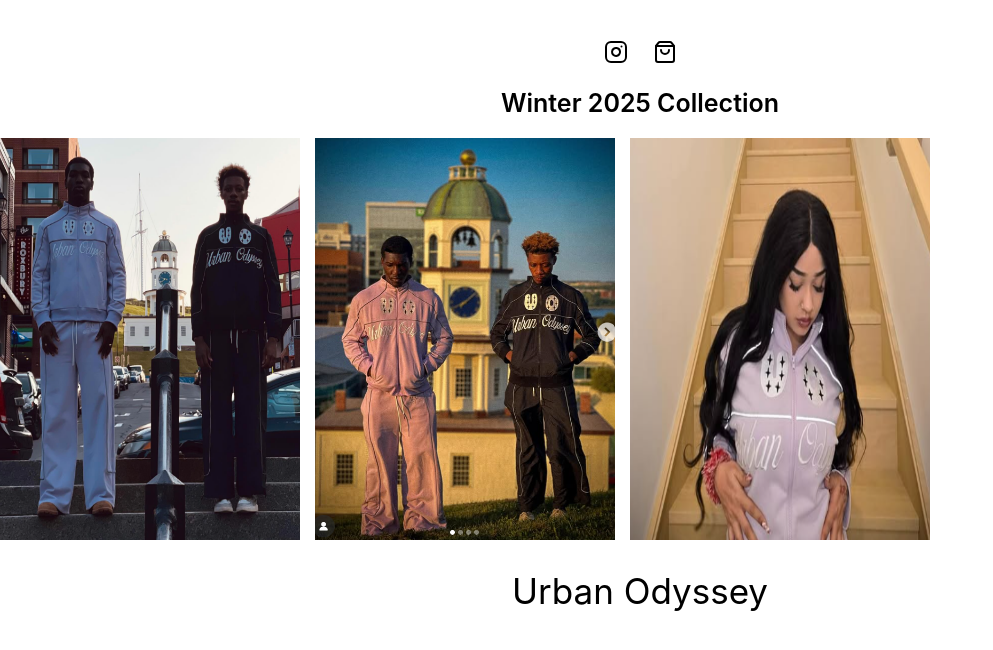
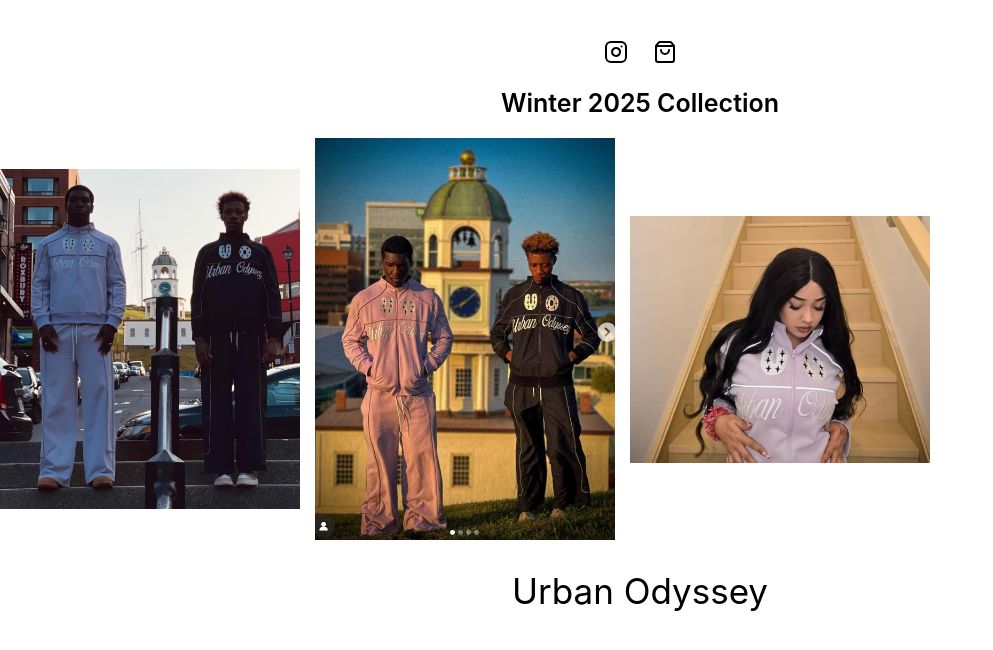
Before and after one commit to edzainhema/urbanodyssey, a React (Create React App) app: page / in a window 1280 px wide. Shown: the top 650 px of the page, without its empty margins (0-993 px from the left). Built offline with nearby package versions, Linux system fonts and the light colour scheme.

Commit message:
your message here

```diff
--- a/src/App.css
+++ b/src/App.css
@@ -30,17 +30,17 @@
   gap: 15px;
   padding-bottom: 10px;
   width: 100%;
-
+  align-items: center;
   /* Allow scrolling both directions */
   scroll-behavior: smooth;
 
   /* Hide scrollbar */
-  scrollbar-width: none;
-}
-.image-row::-webkit-scrollbar {
-  display: none;
+  scrollbar-width: none;       /* Firefox */
 }
 
+.image-row::-webkit-scrollbar {
+  display: none;               /* Chrome, Edge, Safari */
+}
 
 .App-link {
   color: #61dafb;
```
Also changed, not shown: 1 other file (tests, documents, lock files or other folders).
